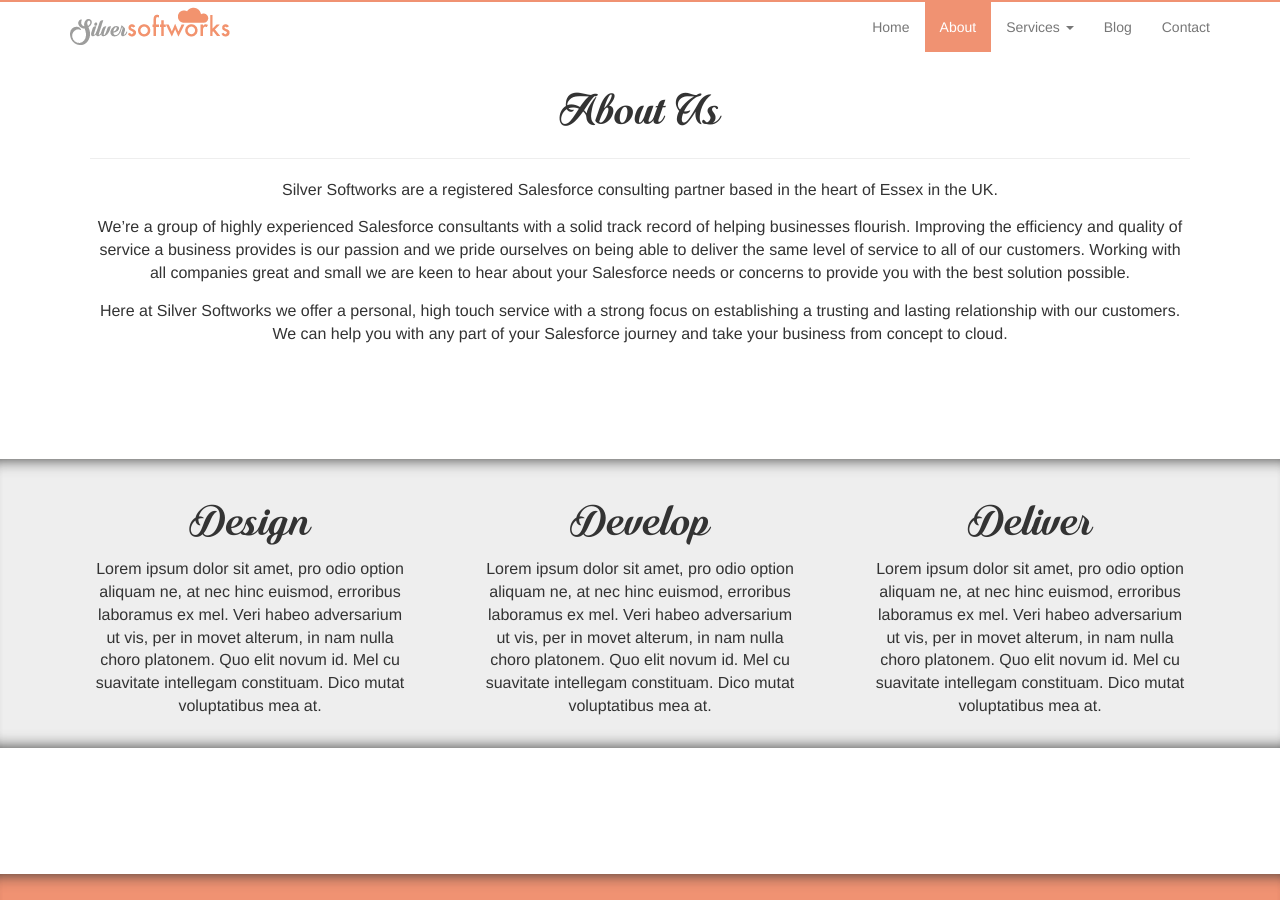
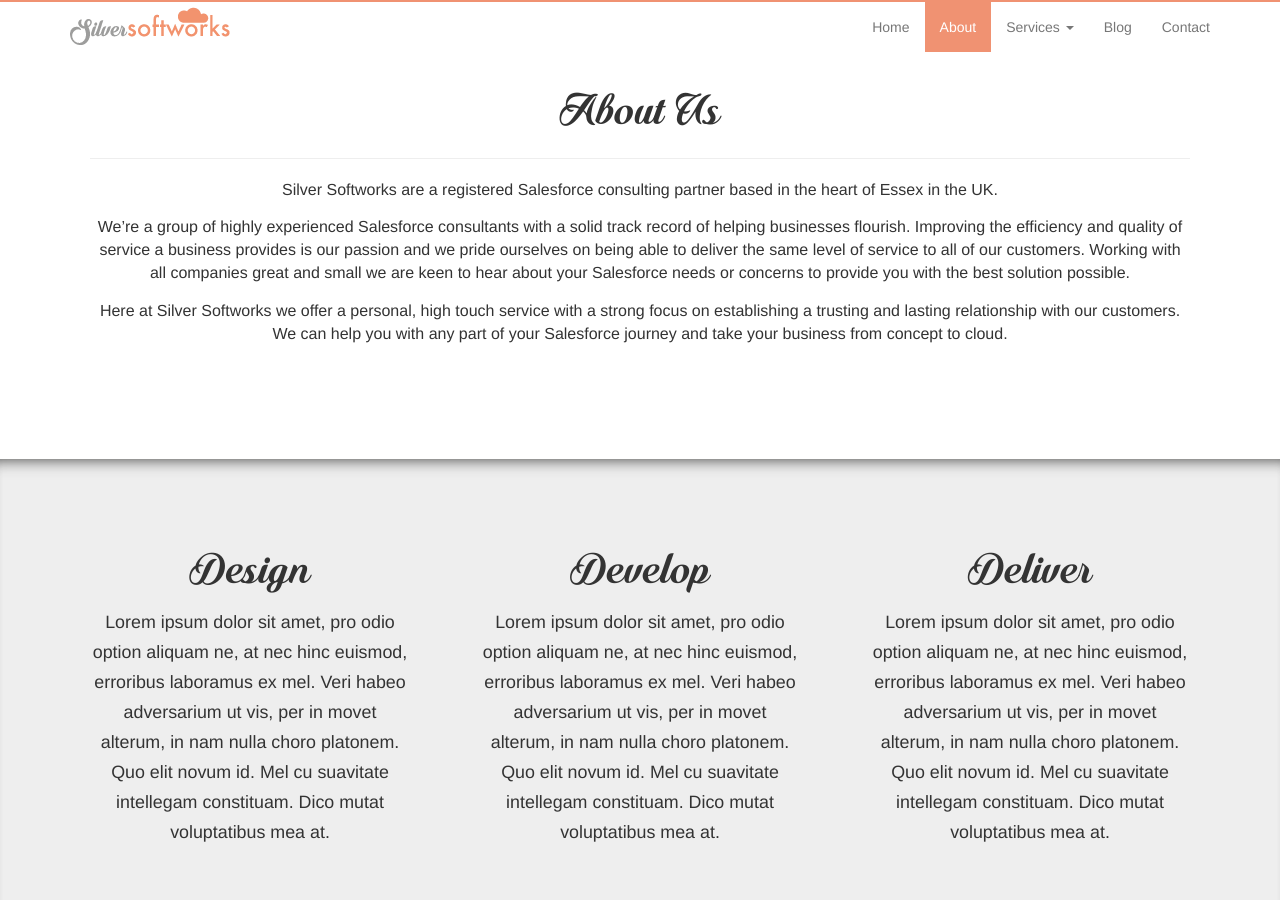
Before and after one commit to ThomasDavidPacker/Silver-Softworks, a Jekyll site: the page built from about.html, in a window 1280 px wide and 900 px high. Built offline with Jekyll 4.4.1, drawn with Linux system fonts in a browser that asks for light colours.

Commit message:
Updates
Updates

```diff
--- a/about.html
+++ b/about.html
@@ -19,7 +19,7 @@
 		</div>
 	</div>
 
-	<div class="shadow" id="c_jumbotron_full_width">
+	<div class="jumbotron shadow" id="c_jumbotron_full_width">
 		<div class="container">
 			<div class="row">
 				<div class="col-md-4">
@@ -28,7 +28,7 @@
 							<img src="images/cog.png" class="img-responsive c_content_image_center">
 						</div>-->
 						<h1 class="c_silsof_header c_header_large">Design</h1>
-						<p class="c_paragraph_small">Lorem ipsum dolor sit amet, pro odio option aliquam ne, at nec hinc euismod, erroribus laboramus ex mel. Veri habeo adversarium ut vis, per in movet alterum, in nam nulla choro platonem. Quo elit novum id. Mel cu suavitate intellegam constituam. Dico mutat voluptatibus mea at.</p>
+						<p><small>Lorem ipsum dolor sit amet, pro odio option aliquam ne, at nec hinc euismod, erroribus laboramus ex mel. Veri habeo adversarium ut vis, per in movet alterum, in nam nulla choro platonem. Quo elit novum id. Mel cu suavitate intellegam constituam. Dico mutat voluptatibus mea at.</small></p>
 					</div>
 			  	</div>
 			  	<div class="col-md-4">
@@ -37,7 +37,7 @@
 							<img src="images/cog.png" class="img-responsive c_content_image_center">
 						</div>-->
 						<h1 class="c_silsof_header c_header_large">Develop</h1>
-				  		<p class="c_paragraph_small">Lorem ipsum dolor sit amet, pro odio option aliquam ne, at nec hinc euismod, erroribus laboramus ex mel. Veri habeo adversarium ut vis, per in movet alterum, in nam nulla choro platonem. Quo elit novum id. Mel cu suavitate intellegam constituam. Dico mutat voluptatibus mea at.</p>
+				  		<p><small>Lorem ipsum dolor sit amet, pro odio option aliquam ne, at nec hinc euismod, erroribus laboramus ex mel. Veri habeo adversarium ut vis, per in movet alterum, in nam nulla choro platonem. Quo elit novum id. Mel cu suavitate intellegam constituam. Dico mutat voluptatibus mea at.</small></p>
 
 			 	   </div>
 				</div>
@@ -47,7 +47,7 @@
 							<img src="images/cog.png" class="img-responsive c_content_image_center">
 						</div>-->
 						<h1 class="c_silsof_header c_header_large">Deliver</h1>
-				  	  	<p class="c_paragraph_small">Lorem ipsum dolor sit amet, pro odio option aliquam ne, at nec hinc euismod, erroribus laboramus ex mel. Veri habeo adversarium ut vis, per in movet alterum, in nam nulla choro platonem. Quo elit novum id. Mel cu suavitate intellegam constituam. Dico mutat voluptatibus mea at.</p>
+				  	  	<p><small>Lorem ipsum dolor sit amet, pro odio option aliquam ne, at nec hinc euismod, erroribus laboramus ex mel. Veri habeo adversarium ut vis, per in movet alterum, in nam nulla choro platonem. Quo elit novum id. Mel cu suavitate intellegam constituam. Dico mutat voluptatibus mea at.</small></p>
 			  		</div>
 				</div>
 			</div>
--- a/index.html
+++ b/index.html
@@ -49,7 +49,7 @@
 					<div class="container c_section_content_center">
 						<h2 class="c_fade">It doesn't stop there</h2>
 						<p class="lead c_fade">With our continuous improvement programme we guarantee to deliver success even after a project has been completed</p>
-						<a href="#" class="c_link"><span class="c_text_orange">Let’s take a look at that wishlist</span></a>
+						<a href="/about" class="btn btn-default c_btn_orange c_btn_small">Learn more</a>
 					</div>
 				</div>
 			</div>
@@ -59,7 +59,7 @@
 					<div class="container c_section_content_center">
 						<h2 class="c_fade">Having problems?</h2>
 						<p class="lead c_fade">Our support programme can quickly get your business back on track and heading in the right direction</p>
-						<a href="/support" class="c_link"><span class="c_text_orange">Click here to see how</span></a>
+						<a href="/about" class="btn btn-default c_btn_orange c_btn_small">Learn more</a>
 					</div>
 				</div>
 			</div>
@@ -69,7 +69,7 @@
 					<div class="container c_section_content_center">
 						<h2 class="c_fade">Let’s arrange that first date</h2>
 						<p class="lead c_fade">Whether it's face to face or over the phone, we're flexible</p>
-						<a href="/contact" class="c_link"><span class="c_text_orange">So, your place or ours?</span></a>
+						<a href="/about" class="btn btn-default c_btn_orange c_btn_small">Learn more</a>
 					</div>
 				</div>
 			</div>
```
